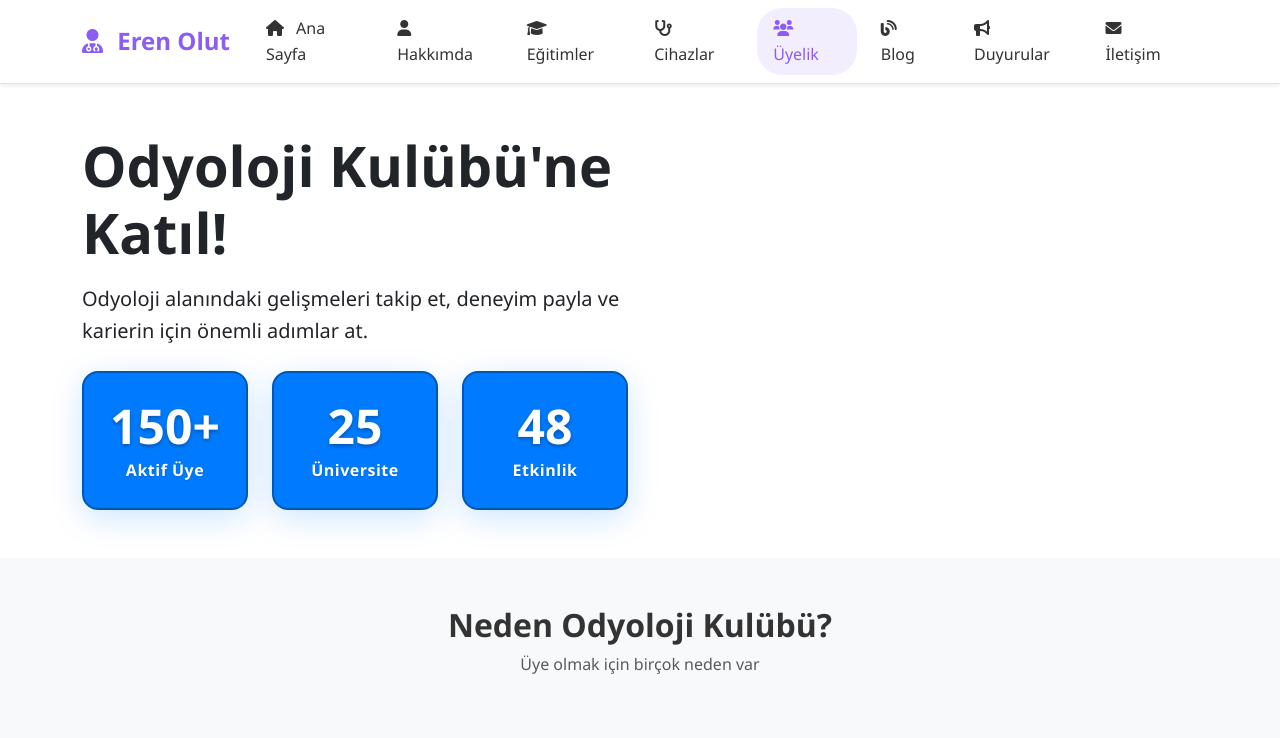
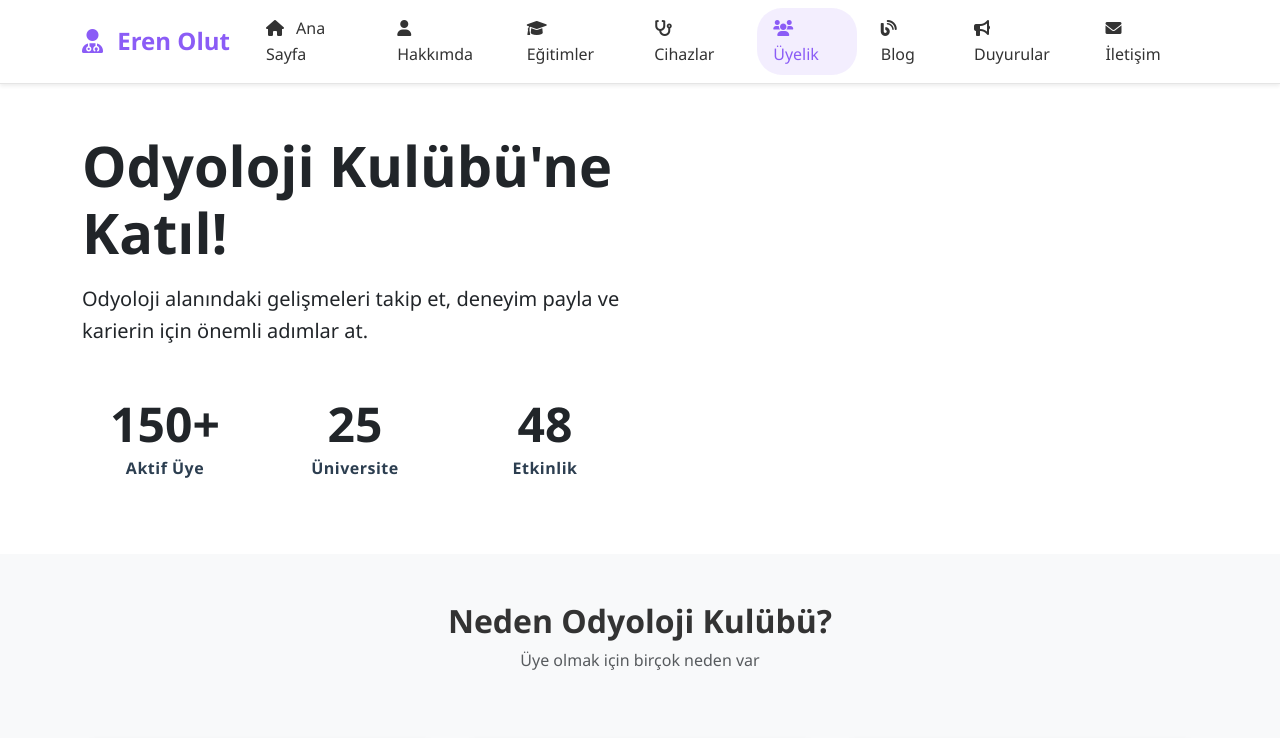
Before and after one commit to musoysal/erenolut2, a Vue app: page /erenolut2/uyelik in a window 1280 px wide. Shown: the top 738 px of the page. Built offline with nearby package versions, Linux system fonts and the light colour scheme.

Commit message:
Make statistics numbers dark for better readability

```diff
--- a/src/views/MembershipView.vue
+++ b/src/views/MembershipView.vue
@@ -13,19 +13,19 @@
             <div class="hero-stats row text-center mt-4">
               <div class="col-4">
                 <div class="stat-card">
-                  <h2 class="fw-bold text-white mb-1">{{ memberStats.totalMembers }}+</h2>
+                  <h2 class="fw-bold text-dark mb-1">{{ memberStats.totalMembers }}+</h2>
                   <p class="stat-label mb-0">Aktif Üye</p>
                 </div>
               </div>
               <div class="col-4">
                 <div class="stat-card">
-                  <h2 class="fw-bold text-white mb-1">{{ memberStats.universities }}</h2>
+                  <h2 class="fw-bold text-dark mb-1">{{ memberStats.universities }}</h2>
                   <p class="stat-label mb-0">Üniversite</p>
                 </div>
               </div>
               <div class="col-4">
                 <div class="stat-card">
-                  <h2 class="fw-bold text-white mb-1">{{ memberStats.events }}</h2>
+                  <h2 class="fw-bold text-dark mb-1">{{ memberStats.events }}</h2>
                   <p class="stat-label mb-0">Etkinlik</p>
                 </div>
               </div>
@@ -631,32 +631,27 @@ const closeSuccessModal = () => {
 }
 
 .stat-card {
-  background: #007bff;
+  background: transparent;
   border-radius: 16px;
   padding: 1.5rem 1rem;
-  border: 2px solid #0056b3;
+  border: none;
   transition: all 0.3s ease;
-  box-shadow: 0 8px 32px rgba(0, 123, 255, 0.2);
 }
 
 .stat-card:hover {
-  background: #0056b3;
   transform: translateY(-5px);
-  box-shadow: 0 12px 40px rgba(0, 123, 255, 0.3);
 }
 
 .stat-label {
-  color: #ffffff;
+  color: #2c3e50;
   font-size: 1rem;
   font-weight: 600;
-  text-shadow: 0 1px 2px rgba(0, 0, 0, 0.2);
   letter-spacing: 0.5px;
 }
 
 .stat-card h2 {
   font-size: 3rem;
-  color: #ffffff;
-  text-shadow: 0 2px 4px rgba(0, 0, 0, 0.3);
+  color: #2c3e50;
   font-weight: 800;
 }
 
@@ -845,7 +840,7 @@ const closeSuccessModal = () => {
   .stat-card {
     padding: 1.2rem 0.8rem;
     margin-bottom: 1rem;
-    border: 1px solid rgba(255, 255, 255, 0.3);
+    border: none;
   }
 
   .stat-card h2 {
```
